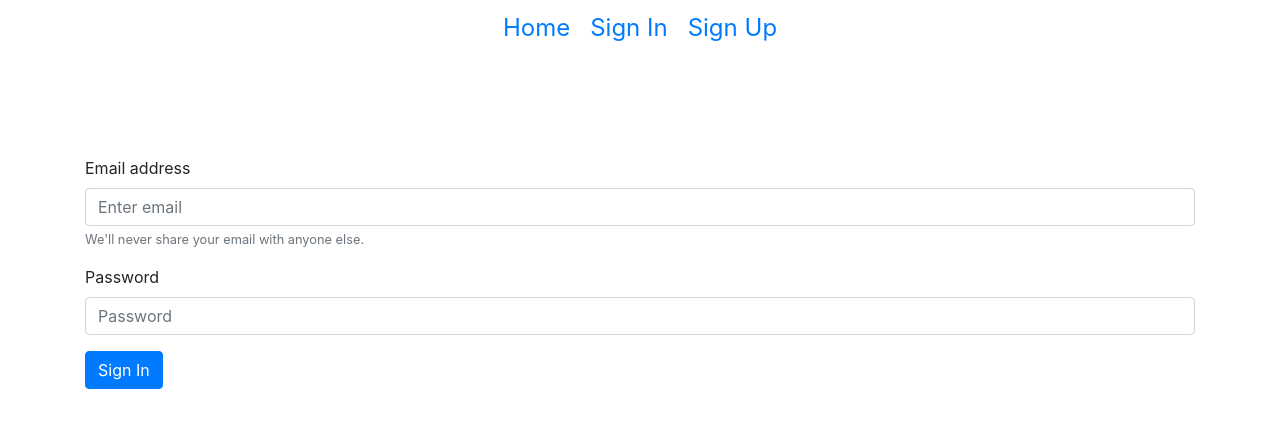
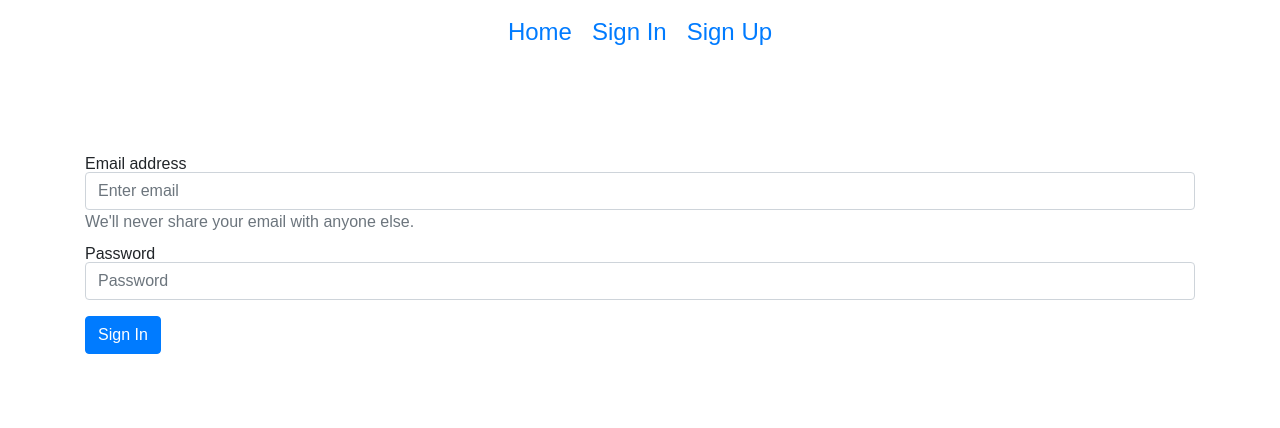
Before and after one commit to jzohdi/image-upload-poc, a Next.js app: page /signin in a window 1280 px wide. Shown: the top 428 px of the page. Built offline with nearby package versions, Linux system fonts and the light colour scheme.

Commit message:
trying to fix styling issues

```diff
--- a/src/pages/_app.tsx
+++ b/src/pages/_app.tsx
@@ -1,6 +1,6 @@
+import "bootstrap/dist/css/bootstrap.min.css";
+import "../styles/reset.css";
 import "../styles/globals.css";
-import "../styles/reset.css";
-import "bootstrap/dist/css/bootstrap.min.css";
 import Head from "next/head";
 import type { AppProps } from "next/app";
 import { FirebaseProvider } from "../hooks/firebase";
--- a/src/styles/globals.css
+++ b/src/styles/globals.css
@@ -4,3 +4,13 @@
 .hover-paper:hover {
   box-shadow: 0px 0px 15px 5px lightgrey;
 }
+html,
+body {
+  font-family: Arial, Helvetica, sans-serif;
+}
+h1 {
+  font-size: 40px;
+}
+h2 {
+  font-size: 32px;
+}
```
Also changed, not shown: 1 other file (tests, documents, lock files or other folders).
